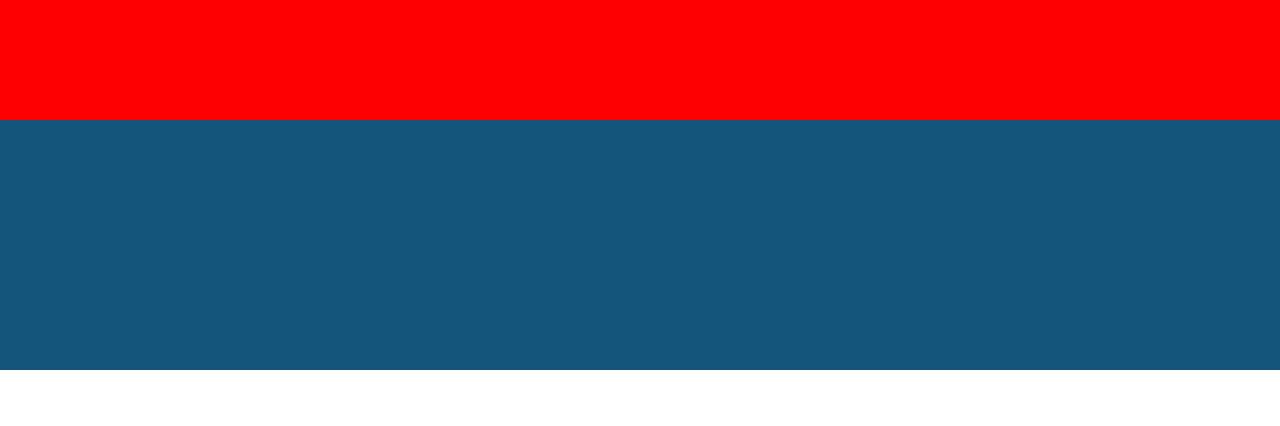
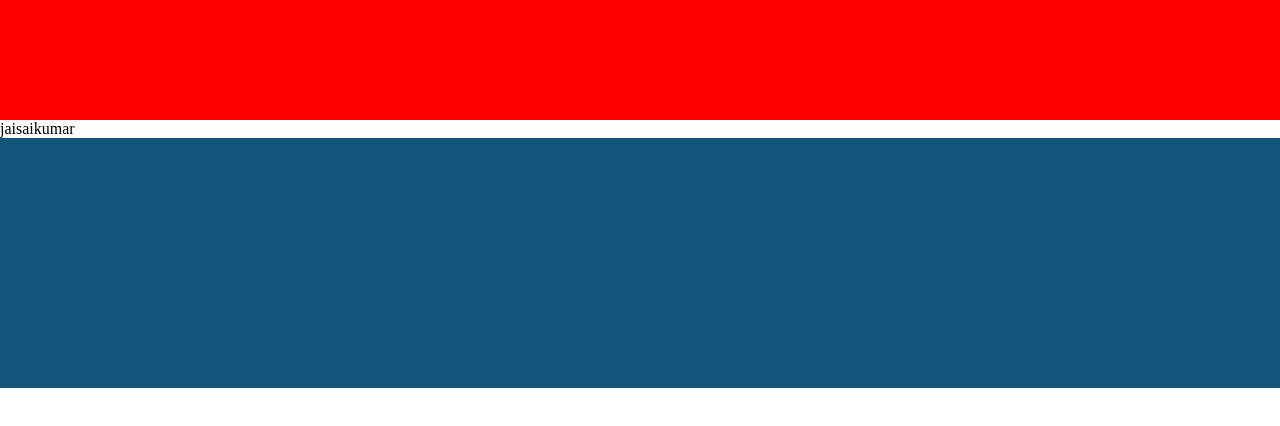
Before and after one commit to abhilashdattu/html, a plain HTML site: page index.html in a window 1280 px wide. Drawn offline with Linux system fonts and the light colour scheme.

Commit message:
added my name

```diff
--- a/index.html
+++ b/index.html
@@ -5,13 +5,14 @@
     <meta name="viewport" content="width=device-width, initial-scale=1.0" />
     <meta content="" />
     <title>hujj</title>
-     <link rel="stylesheet" href="index.css" />
+    <link rel="stylesheet" href="index.css" />
   </head>
   <body>
     <div id="contianer">
       <div id="header"></div>
       <div id="main">
         <div class="box">
+          <p>jaisaikumar</p>
           <div class="subbox1"></div>
         </div>
       </div>
```
